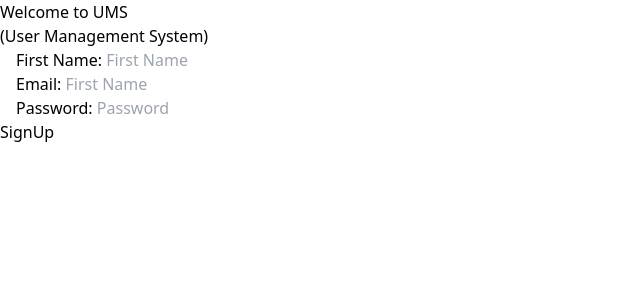
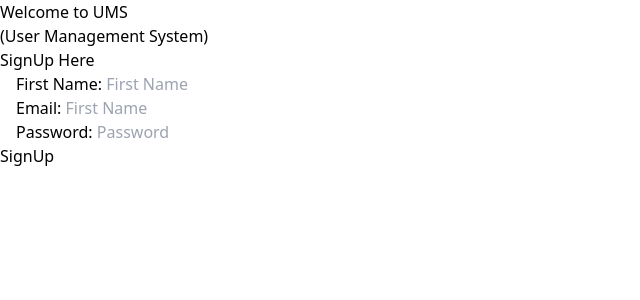
Before and after one commit to BackendExpert/ReactMysql-wb8, a React (Vite) app in the folder client/: page /register in a window 1280 px wide. Shown: the top 300 px of the page, without its empty margins (0-640 px from the left). Built offline with nearby package versions, Linux system fonts and the light colour scheme; some icons are missing.

Commit message:
Update
Co-Authored-By: JehanKandy  <jehankandy@gmail.com>

```diff
--- a/client/src/components/LoginSignUp/SignUp.jsx
+++ b/client/src/components/LoginSignUp/SignUp.jsx
@@ -8,6 +8,7 @@ const SignUp = () => {
             <div className="lg:flex justify-between ">
                 <div className="backdrop-blur-lg lg:h-[600px] h-[300px] lg:w-1/2 lg:px-20 px-10 lg:py-24 py-20">
                     <p className="lg:text-4xl text-2xl text-center text-white">Welcome to UMS <br />(User Management System)</p>
+                    <p className="text-4xl font-semibold mt-16 text-center">SignUp Here</p>
                 </div>
                 <div className="bg-white w-1/2">
                     <div className="">
```
